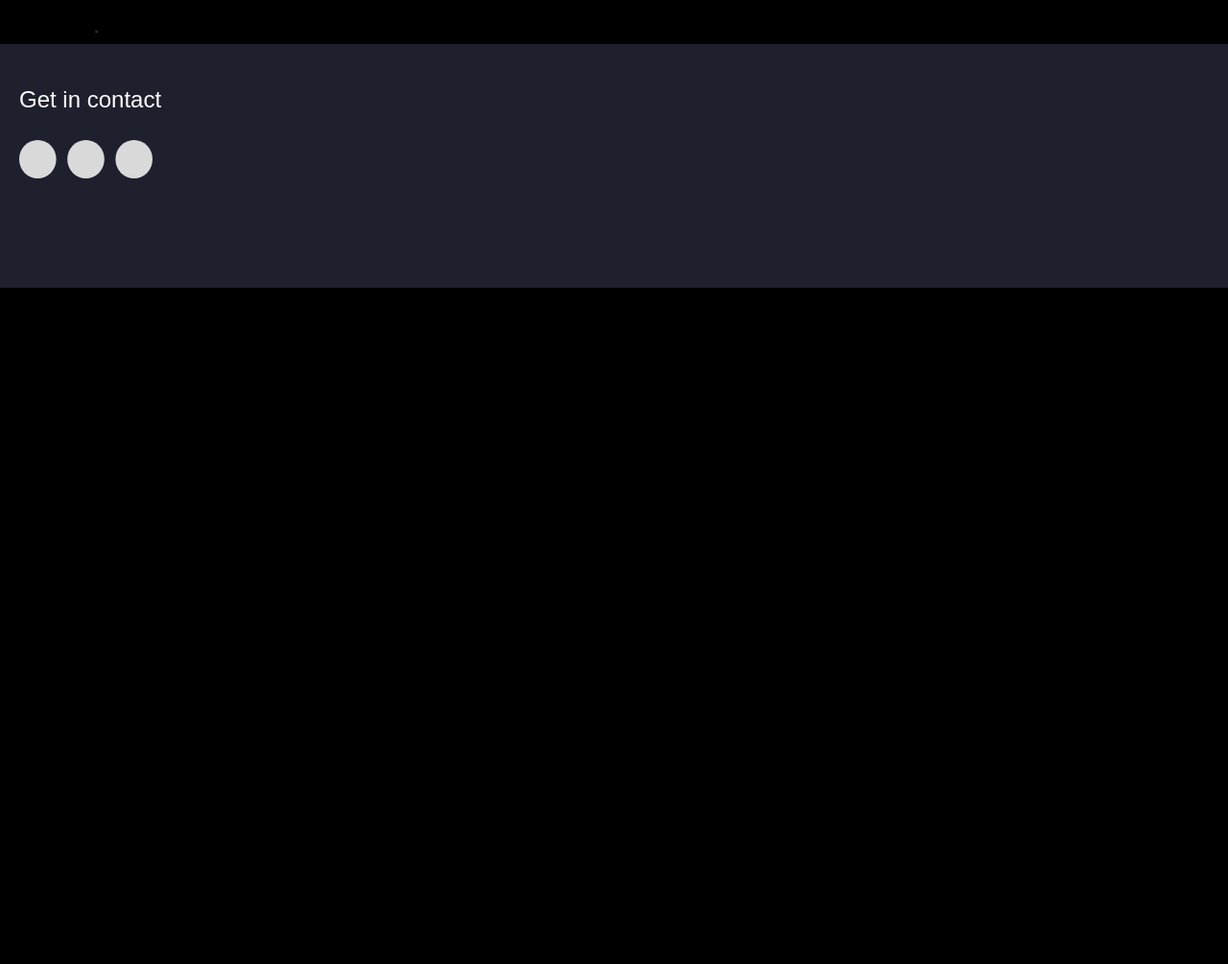
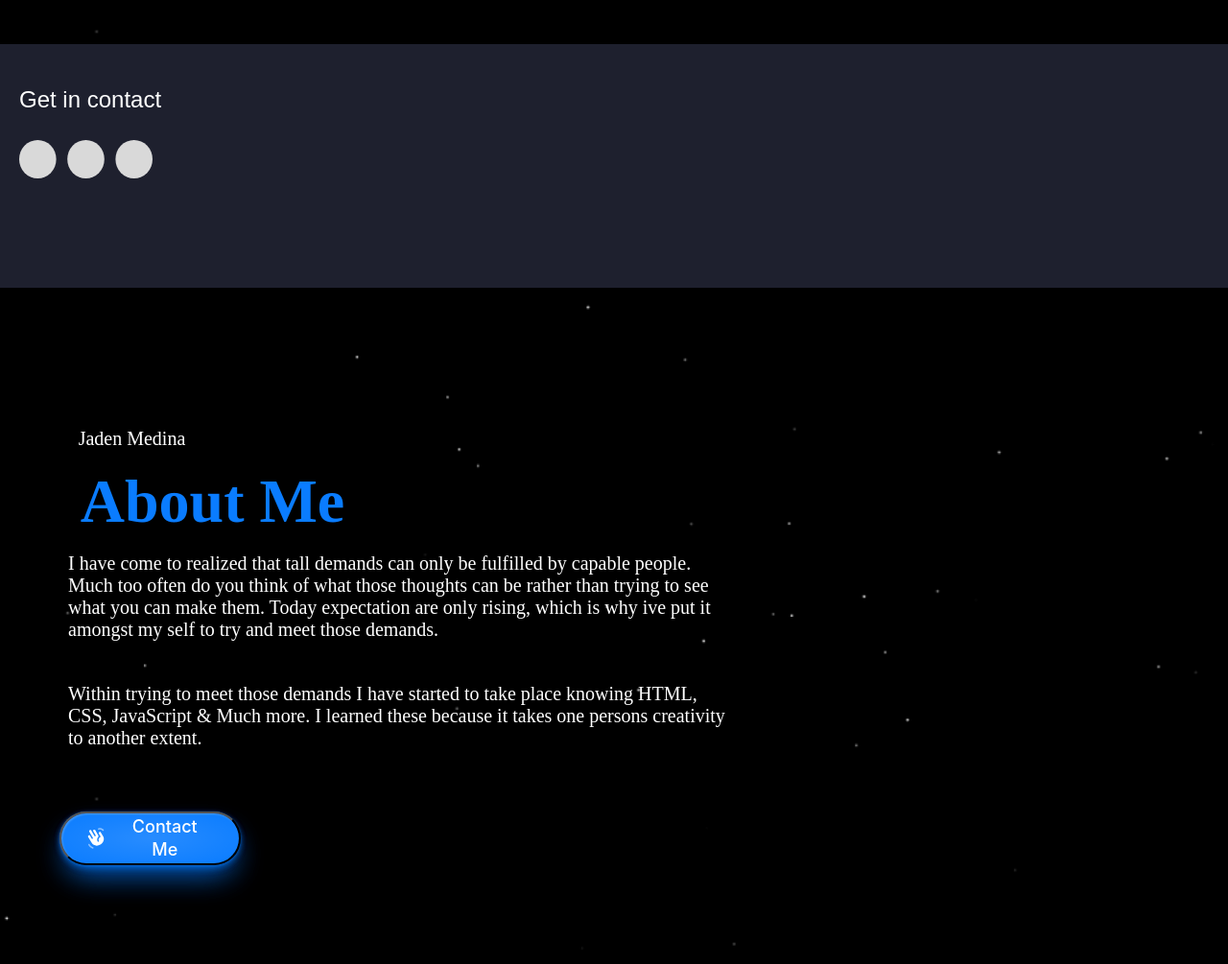
Before and after one commit to pajama10000/jadenport, a plain HTML site: page index.html in a window 1280 px wide. Shown: the part 954-1959 px from the top of the page at 96% size. Before the commit the page ends 1254 px from the top, so only its background shows below. Drawn offline with Linux system fonts and the light colour scheme.

Commit message:
comit
comit

```diff
--- a/index.html
+++ b/index.html
@@ -29,6 +29,15 @@
             <ellipse cx="119.694" cy="20" rx="19.3056" ry="20" fill="#D9D9D9"/>
         </svg>
     </div>
+    <div class="user-name">Jaden Medina</div>
+    <div class="about-me">About Me</div>
+    <div class="about-text-1">I have come to realized that tall demands can only be fulfilled by capable people. Much too often do you think of what those thoughts can be rather than trying to see what you can make them. Today expectation are only rising, which is why ive put it amongst my self to try and meet those demands.</div>
+
+    <div class="about-text-2">Within trying to meet those demands I have started to take place knowing HTML, CSS, JavaScript & Much more. I learned these because it takes one persons creativity to another extent.</div>
+    <button class="contact-button">
+        <img src="shake.svg" alt="Shake Icon" />
+        <span>Contact Me</span>
+    </button>
 
 </body>
 </html>
--- a/style.css
+++ b/style.css
@@ -7,8 +7,9 @@ body {
     -moz-background-size: cover;
     -o-background-size: cover;
     background-size: cover;
-    background-color: #000; /* This will set the background color to black */
+    background-color: #000;
 }
+
 .privacy-shield {
     width: 816px;
     height: 816px;
@@ -20,6 +21,7 @@ body {
     background: linear-gradient(180deg, #0E7BF8 0%, rgba(14, 123, 248, 0.00) 86.35%);
     filter: blur(200px);
 }
+
 .user-greeting {
     width: 249px;
     height: 108px;
@@ -34,6 +36,7 @@ body {
     line-height: 61.2px;
     text-align: left;
 }
+
 .user-role {
     width: 402px;
     height: 61px;
@@ -48,6 +51,7 @@ body {
     line-height: 61.2px;
     text-align: left;
 }
+
 .user-mission, .user-skills {
     width: 691px;
     height: 293px;
@@ -67,8 +71,9 @@ body {
 }
 
 .user-skills {
-    top: 600px; /* Adjust this value as needed to create the desired amount of separation */
+    top: 600px;
 }
+
 .contact-button {
     display: inline-flex;
     max-width: 346.44px;
@@ -99,8 +104,9 @@ body {
     font-size: 18px;
     font-style: normal;
     font-weight: 500;
-    line-height: 24px; /* 133.333% */
+    line-height: 24px;
 }
+
 .contact-info {
     width: 1870px;
     height: 254px;
@@ -108,7 +114,7 @@ body {
     background: #1E202E;
     position: absolute;
     top: 1000px;
-    left: 0; /* This will align the element to the left edge of its containing element */
+    left: 0;
 }
 
 .contact-text {
@@ -119,14 +125,98 @@ body {
     font-weight: 500;
     line-height: normal;
     position: absolute;
-    top: 20px; /* Adjust this value as needed to position the text at the top of the box */
-    left: 20px; /* Adjust this value as needed to position the text at the left of the box */
+    top: 20px;
+    left: 20px;
 }
+
 .contact-svg {
     width: 139px;
     height: 40px;
     flex-shrink: 0;
     position: absolute;
-    top: 100px; /* Adjust this value as needed to position the SVG under the text */
-    left: 20px; /* Adjust this value as needed to position the SVG at the left of the box */
+    top: 100px;
+    left: 20px;
 }
+.user-name {
+    color: #FFF;
+    text-align: center;
+    font-family: Onest;
+    font-size: 20px;
+    font-style: normal;
+    font-weight: 500;
+    line-height: normal;
+    width: 133px;
+    height: 26px;
+    position: absolute;
+    top: 1400px;
+    left: 71px;
+    gap: 0px;
+}
+.about-me {
+    color: #0A7CFF;
+    text-align: center;
+    font-family: Onest;
+    font-size: 64px;
+    font-style: normal;
+    font-weight: 700;
+    line-height: normal;
+    width: 301px;
+    height: 82px;
+    position: absolute;
+    top: 1440px;
+    left: 71px;
+    gap: 0px;
+}
+.about-text-1, .about-text-2 {
+    width: 691px;
+    height: 293px;
+    flex-shrink: 0;
+    color: #FFF;
+    font-family: Onest;
+    font-size: 20px;
+    font-style: normal;
+    font-weight: 500;
+    line-height: normal;
+    position: absolute;
+    left: 71px;
+}
+
+.about-text-1 {
+    top: 1530px;
+}
+
+.about-text-2 {
+    top: 1666px;
+}
+.contact-button {
+    display: inline-flex;
+    max-width: 346.44px;
+    padding: 16px 28px 16px 24px;
+    justify-content: center;
+    align-items: center;
+    gap: 11px;
+    border-radius: 48px;
+    background: radial-gradient(70.71% 70.71% at 50% 50%, rgba(255, 255, 255, 0.12) 0%, rgba(0, 0, 0, 0.00) 100%), #0A7CFF;
+    box-shadow: 1px 1px 2px 0px rgba(255, 255, 255, 0.24) inset, 0px 1px 3px 0px rgba(10, 124, 255, 0.24), 0px 2px 6px 0px rgba(10, 124, 255, 0.24), 0px 4px 8px 0px rgba(10, 124, 255, 0.12), 0px 16px 32px -8px rgba(10, 124, 255, 0.48);
+    width: 188.5px;
+    height: 56px;
+    position: absolute;
+    top: 1800px; /* Adjust this value based on where you want the button to appear */
+    left: 62px;
+}
+
+.contact-button img {
+    width: 24px;
+    height: 24px;
+    flex-shrink: 0;
+}
+
+.contact-button span {
+    color: #FFF;
+    text-align: center;
+    font-family: 'Inter', sans-serif;
+    font-size: 18px;
+    font-style: normal;
+    font-weight: 500;
+    line-height: 24px;
+}
```
